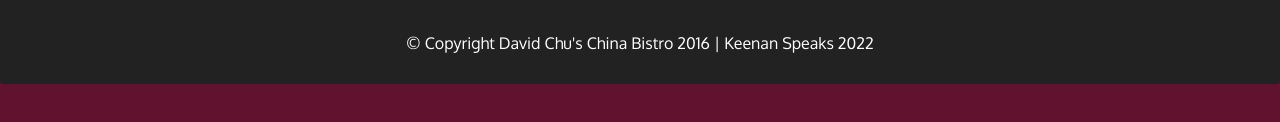
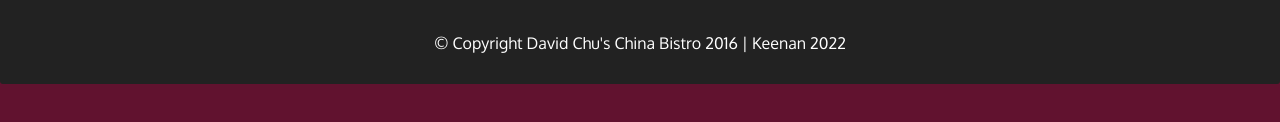
Before and after one commit to Styleshift/module5_coursera, a plain HTML site: page module5_solution/index.html in a window 1280 px wide. Shown: the part 443-565 px from the top of the page. Drawn offline with Linux system fonts and the light colour scheme; no server answers.

Commit message:
Update index.html

```diff
--- a/module5_solution/index.html
+++ b/module5_solution/index.html
@@ -95,7 +95,7 @@
           <p>"Amazing food! Great service! Couldn't ask for more! I'll be back again and again!"</p>
         </section>
       </div>
-      <div class="text-center">&copy; Copyright David Chu's China Bistro 2016 | Keenan Speaks 2022</div>
+      <div class="text-center">&copy; Copyright David Chu's China Bistro 2016 | Keenan 2022</div>
     </div>
   </footer>
 
```
